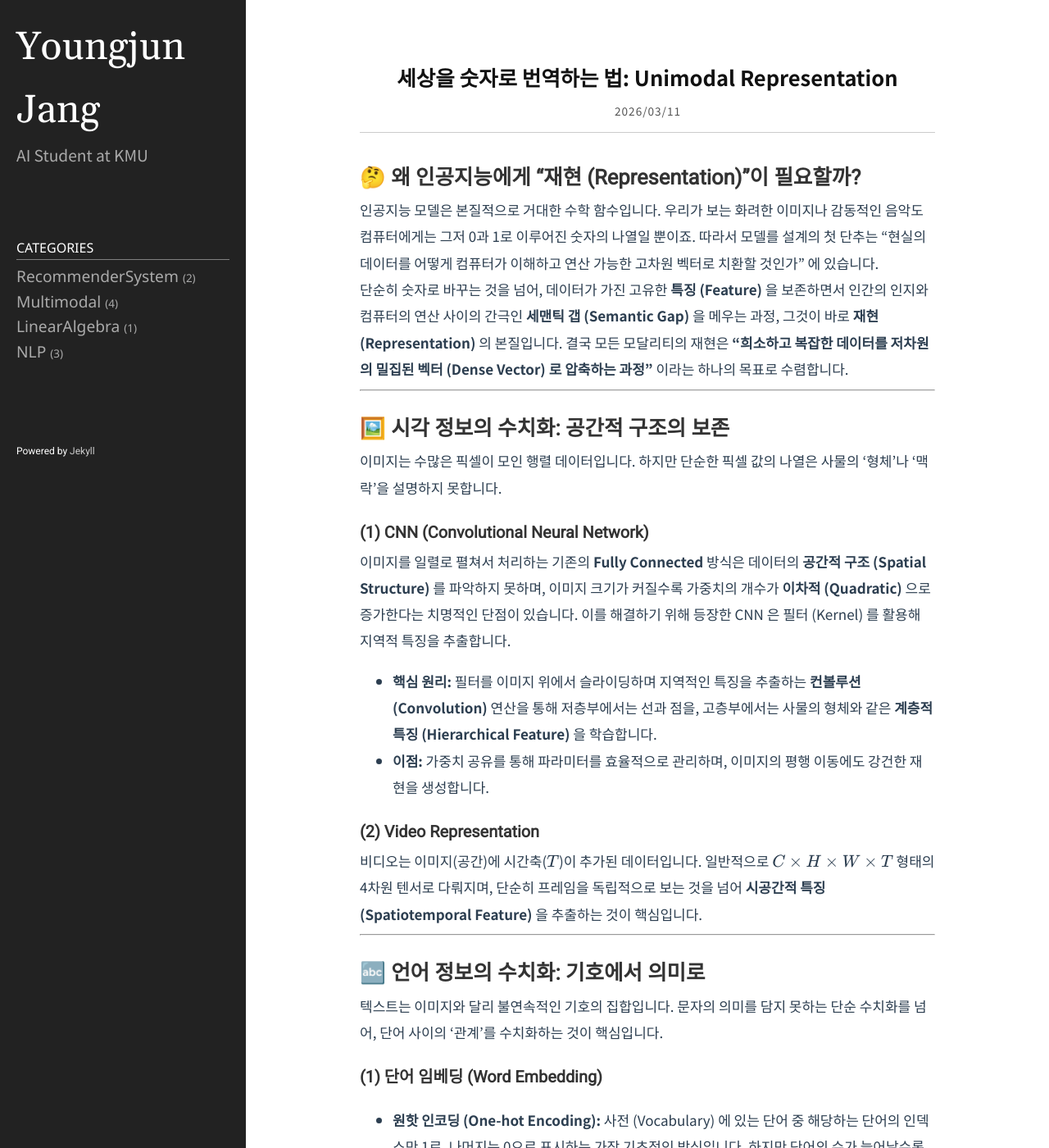
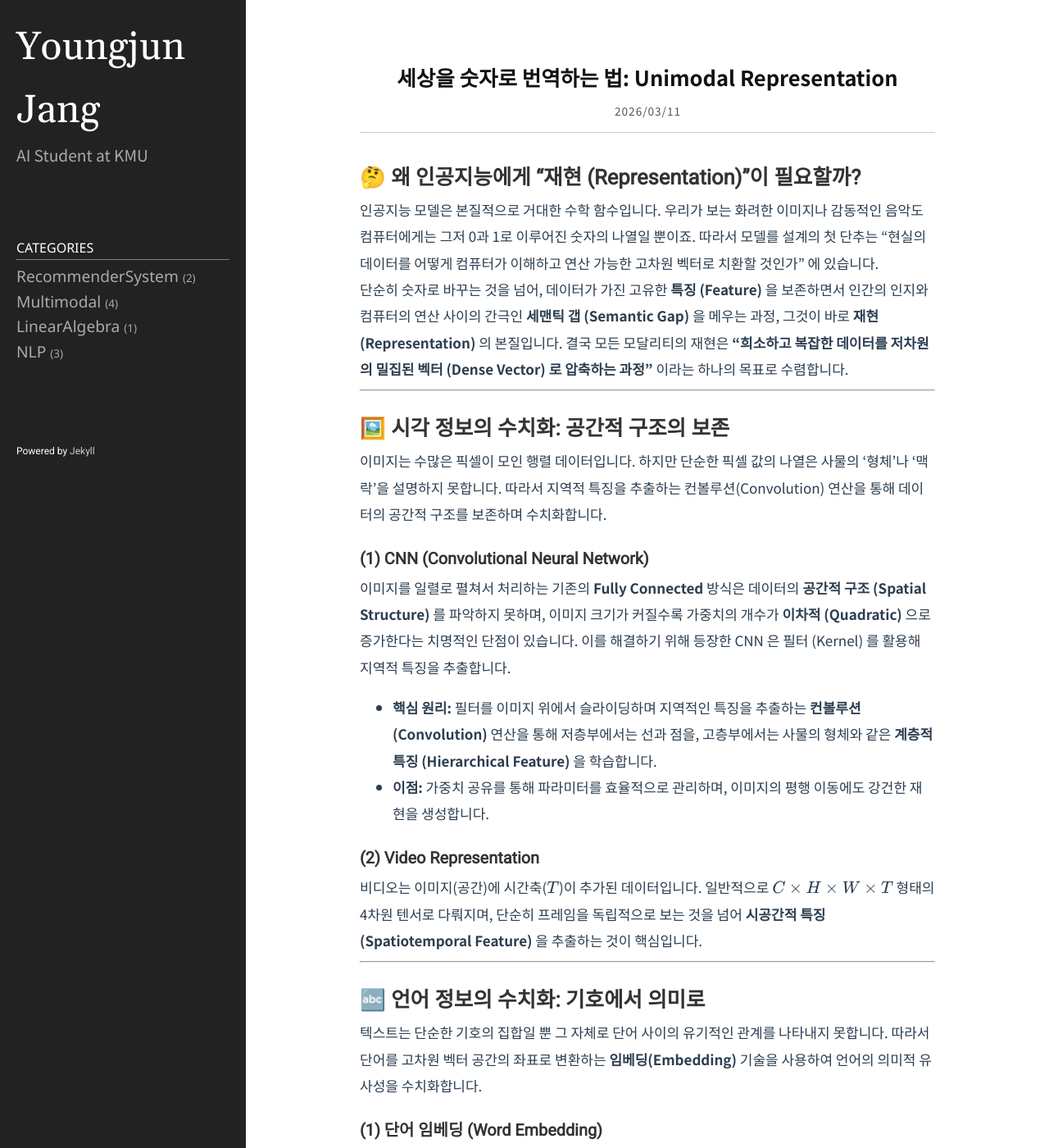
Before and after one commit to Youngjun-CV/Youngjun-CV.github.io, a Jekyll site: the page built from _posts/multimodal/2026-03-11-unimodal-representation.markdown, in a window 1280 px wide and 1400 px high. Shown: the whole window at 82% size. Built offline with Jekyll 4.4.1, drawn with Linux system fonts in a browser that asks for light colours; formulas are drawn with MathJax 3; some of the changed text lies outside the part shown.

Commit message:
Update 2026-03-11-unimodal-representation.markdown

```diff
--- a/_posts/multimodal/2026-03-11-unimodal-representation.markdown
+++ b/_posts/multimodal/2026-03-11-unimodal-representation.markdown
@@ -15,7 +15,7 @@ category: Multimodal
 
 ## 🖼️ 시각 정보의 수치화: 공간적 구조의 보존
 
-이미지는 수많은 픽셀이 모인 행렬 데이터입니다. 하지만 단순한 픽셀 값의 나열은 사물의 '형체'나 '맥락'을 설명하지 못합니다.
+이미지는 수많은 픽셀이 모인 행렬 데이터입니다. 하지만 단순한 픽셀 값의 나열은 사물의 '형체'나 '맥락'을 설명하지 못합니다. 따라서 지역적 특징을 추출하는 컨볼루션(Convolution) 연산을 통해 데이터의 공간적 구조를 보존하며 수치화합니다.
 
 ### **(1) CNN (Convolutional Neural Network)**
 이미지를 일렬로 펼쳐서 처리하는 기존의 **Fully Connected** 방식은 데이터의 **공간적 구조 (Spatial Structure)** 를 파악하지 못하며, 이미지 크기가 커질수록 가중치의 개수가 **이차적 (Quadratic)** 으로 증가한다는 치명적인 단점이 있습니다. 이를 해결하기 위해 등장한 CNN 은 필터 (Kernel) 를 활용해 지역적 특징을 추출합니다.
@@ -30,7 +30,7 @@ category: Multimodal
 ---
 
 ## 🔤 언어 정보의 수치화: 기호에서 의미로
-텍스트는 이미지와 달리 불연속적인 기호의 집합입니다. 문자의 의미를 담지 못하는 단순 수치화를 넘어, 단어 사이의 '관계'를 수치화하는 것이 핵심입니다.
+텍스트는 단순한 기호의 집합일 뿐 그 자체로 단어 사이의 유기적인 관계를 나타내지 못합니다. 따라서 단어를 고차원 벡터 공간의 좌표로 변환하는 **임베딩(Embedding)** 기술을 사용하여 언어의 의미적 유사성을 수치화합니다.
 
 ### **(1) 단어 임베딩 (Word Embedding)**
 * **원핫 인코딩 (One-hot Encoding):** 사전 (Vocabulary) 에 있는 단어 중 해당하는 단어의 인덱스만 1로, 나머지는 0으로 표시하는 가장 기초적인 방식입니다. 하지만 단어의 수가 늘어날수록 벡터의 크기가 비대해지고, 단어 간의 **유사성** 을 전혀 측정할 수 없다는 한계가 있습니다.
@@ -47,7 +47,7 @@ category: Multimodal
 ---
 
 ## 🔊 음향 정보의 수치화: 파동의 이미지화
-음성은 시간에 따라 변하는 아날로그 파동 신호 입니다. 이를 처리하기 위해 인공지능은 소리를 보는 방식을 택합니다.
+음성은 시간에 따라 변하는 복잡한 파동 신호로, 원본 형태 그대로는 특징적인 패턴을 식별하기 어렵습니다. 따라서 푸리에 변환을 통해 소리를 주파수 성분으로 분해하고, 이를 스펙트로그램이라는 이미지 형태로 변환하여 시각적 특징을 추출합니다.
 
 ### **(1) Sampling & Quantization**
 * **샘플링 (Sampling):** 시간축을 아주 짧은 간격으로 쪼개어 값을 추출합니다.
@@ -55,10 +55,10 @@ category: Multimodal
 * **양자화 (Quantization):** 진폭 ($y$축) 값을 정해진 비트 수의 숫자로 변환합니다. 샘플링 주파수와 비트 수가 높을수록 원본 음원을 더 정교하게 재현합니다.
 
 ### **(2) 푸리에 변환 (Fourier Transform)**
-음파 데이터 자체는 너무 복잡하여 특징을 뽑기 어렵습니다. 따라서 **푸리에 변환** 을 통해 복잡한 음성 파동을 개별 주파수 성분으로 분해합니다. 이를 통해 시간에 따른 주파수 강도를 나타내는 **스펙트로그램 (Spectrogram)** 을 얻습니다.
+음파 데이터 자체는 너무 복잡하여 특징을 뽑기 어렵습니다. 따라서 **푸리에 변환** 을 통해 복잡한 음성 파동을 개별 주파수 성분으로 분해합니다. 이를 통해 시간에 따른 주파수 강도를 나타내는 **스펙트로그램 (Spectrogram)** 을 얻습니다. 이 스펙트로그램은 음성을 마치 이미지처럼 취급할 수 있게 하여, 앞서 언급한 CNN 구조를 그대로 활용해 특징을 추출할 수 있게 합니다.
 
 ### **(3) 멜 스펙트로그램 (Mel-Spectrogram)**
-인간이 저주파수의 변화에 더 민감하다는 특성을 반영하여 주파수축을 **멜 스케일 (Mel Scale)** 로 보정합니다. 이 스펙트로그램은 음성을 마치 이미지처럼 취급할 수 있게 하여, 앞서 언급한 CNN 구조를 그대로 활용해 특징을 추출할 수 있게 합니다.
+인간이 저주파수의 변화에 더 민감하다는 특성을 반영하여 주파수축을 **멜 스케일 (Mel Scale)** 로 보정합니다.
 
 ---
 
```
